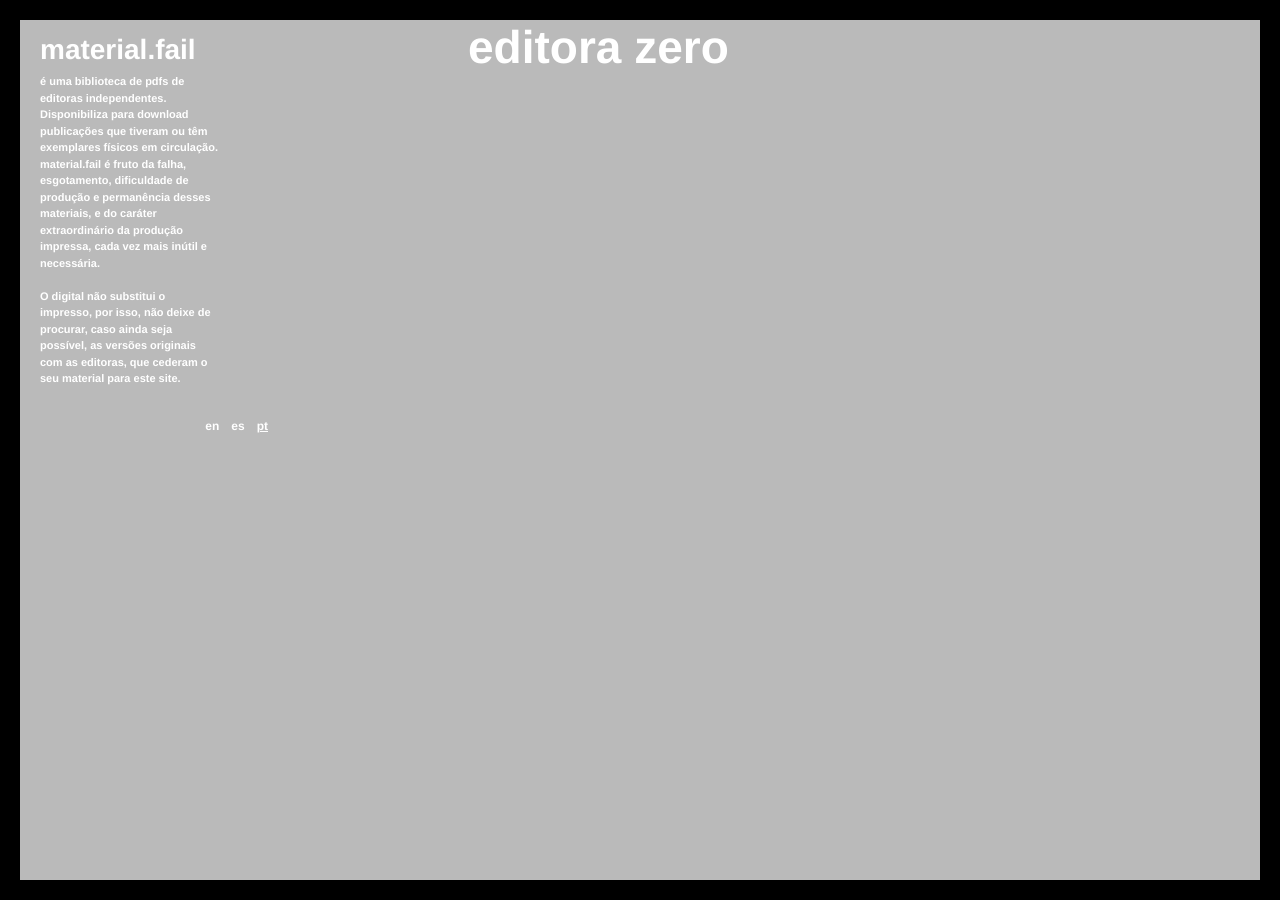
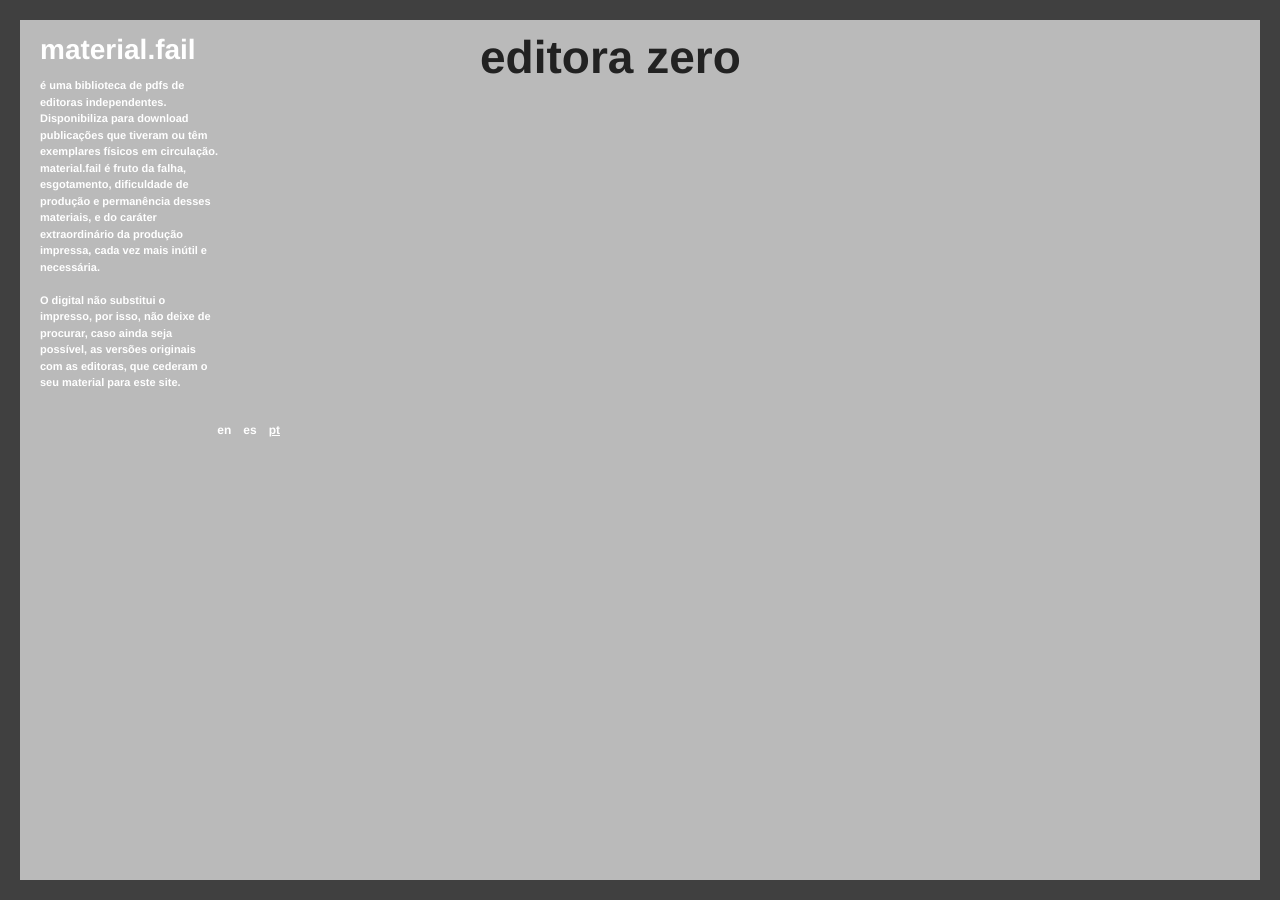
Before and after one commit to material-fail/material.fail, a Jekyll site: the page built from _pages/index.md, in a window 1280 px wide. Built offline with Jekyll 4.4.1, drawn with Linux system fonts in a browser that asks for light colours; nearby versions of some CDN libraries.

Commit message:
css adjustments

```diff
--- a/_sass/constants.scss
+++ b/_sass/constants.scss
@@ -6,8 +6,10 @@ $INFO-TEXT-SIZE: 11px;
 $INFO-LINK-SIZE: 12px;
 $LIST-TEXT-SIZE: 46px;
 
-$BACKGROUND-COLOR: #000;
+$BACKGROUND-COLOR: #404040;
+$FOREGROUND-COLOR: #bababa;
 $TEXT-COLOR: #fff;
+$LIST-COLOR: #222;
 
 $LINK-COLOR: $TEXT-COLOR;
 $LINK-COLOR-VISITED: $LINK-COLOR;
--- a/css/main.scss
+++ b/css/main.scss
@@ -55,7 +55,7 @@ a {
   height: 100%;
   min-height: 100vh;
   box-sizing: border-box;
-  background-color: #000;
+  background-color: $BACKGROUND-COLOR;
 
   @include media-query(DESKTOP) {
     height: 100vh;
@@ -68,9 +68,10 @@ a {
   width: 100vw;
   height: 100%;
   min-height: 100vh;
+  padding: 14px 20px;
   box-sizing: border-box;
-  border: 20px #000 solid;
-  background-color: #bababa;
+  border: 20px $BACKGROUND-COLOR solid;
+  background-color: $FOREGROUND-COLOR;
 
   @include media-query(DESKTOP) {
     flex-direction: row;
@@ -84,12 +85,8 @@ a {
     flex-direction: column;
     justify-content: flex-start;
     width: 100%;
-    padding: 0;
-    padding-left: 20px;
     margin: 0;
     box-sizing: border-box;
-
-    // border: 1px #fff solid;
 
     @include media-query(DESKTOP) {
       width: 20%;
@@ -101,14 +98,13 @@ a {
     width: 100%;
     height: 100%;
     padding: 0;
-    margin: 0;
+    margin: 64px 0 0;
     box-sizing: border-box;
-
-    // border: 1px #fff solid;
 
     @include media-query(DESKTOP) {
       width: 80%;
       padding-left: 200px;
+      margin: 0;
     }
   }
 }
@@ -131,9 +127,19 @@ a {
     }
 
     li {
-      font-size: $LIST-TEXT-SIZE;
+      font-size: 0.8 * $LIST-TEXT-SIZE;
+      line-height: 1;
+
+      @include media-query(DESKTOP) {
+        font-size: $LIST-TEXT-SIZE;
+      }
+
       & + li {
         margin-top: 10px;
+      }
+
+      a {
+        color: $LIST-COLOR;
       }
     }
   }
@@ -145,41 +151,15 @@ a {
       width: 100%;
       display: block;
       font-size: $INFO-TITLE-SIZE;
-      padding: $INFO-TITLE-SIZE/2 0 $INFO-TITLE-SIZE/4;
+      margin-bottom: $INFO-TEXT-SIZE;
 
       @include media-query(DESKTOP) {
         min-width: 120px;
       }
     }
 
-    .info-languages {
-      width: auto;
-      display: flex;
-      flex-direction: row;
-      justify-content: flex-end;
-      padding: 0;
-      padding-top: 32px;
-      box-sizing: border-box;
-      font-size: $INFO-LINK-SIZE;
-
-      @include media-query(DESKTOP) {
-        width: 100%;
-      }
-
-      .language-selector {
-        cursor: pointer;
-        & + .language-selector {
-          margin-left: 12px;
-        }
-        &.selected {
-          text-decoration: underline;
-          cursor: default;
-        }
-      }
-    }
-
     .info-text {
-      width: 180px;
+      width: 100%;
       box-sizing: border-box;
       font-size: $INFO-TEXT-SIZE;
       line-height: 1.5;
@@ -199,5 +179,31 @@ a {
         text-align: right;
       }
     }
+
+    .info-languages {
+      width: auto;
+      display: flex;
+      flex-direction: row;
+      justify-content: flex-end;
+      padding: 32px 32px 0 0;
+      box-sizing: border-box;
+      font-size: $INFO-LINK-SIZE;
+
+      @include media-query(DESKTOP) {
+        width: 100%;
+        padding: 32px 0 0 0;
+      }
+
+      .language-selector {
+        cursor: pointer;
+        & + .language-selector {
+          margin-left: 12px;
+        }
+        &.selected {
+          text-decoration: underline;
+          cursor: default;
+        }
+      }
+    }
   }
 }
```
